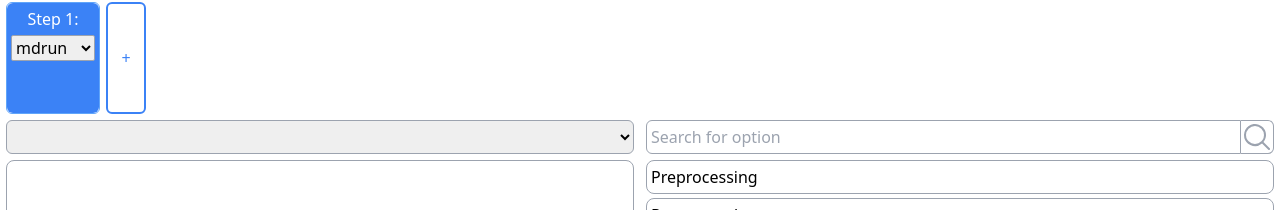
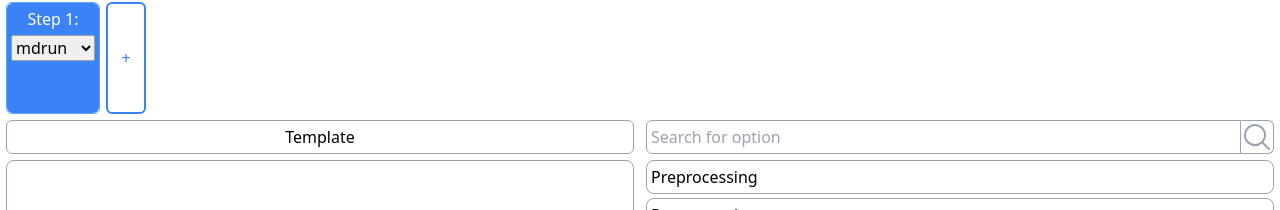
Before and after one commit to Gryffindor2/GMXGUI, a Vue app: page / in a window 1280 px wide. Shown: the part 116-326 px from the top of the page. Built offline with nearby package versions, Linux system fonts and the light colour scheme.

Commit message:
optimise the experience of choosing a template

```diff
--- a/src/App.vue
+++ b/src/App.vue
@@ -23,7 +23,8 @@ const search = ref("");
 const extraVisiable = ref(false);
 const currentStep = ref(0);
 const mdSteps = reactive([{ type: "mdrun", colapsed: true, data: {} }]);
-const templateName = ref("");
+const templateName = ref("Template");
+const templateVisible = ref(false);
 var changed = false;
 
 const clear = () => {
@@ -31,10 +32,8 @@ const clear = () => {
 };
 
 const changeTemplate = (template) => {
-    console.log(2);
     clear();
     mdp.str = template;
-    console.log(3);
 };
 
 const searchTemplate = (templateName) => {
@@ -104,7 +103,6 @@ onMounted(() => {
 });
 
 watch(mdp, () => {
-    console.log(currentStep.value);
     if(currentStep.value == -1) {
         return;
     }
@@ -112,7 +110,6 @@ watch(mdp, () => {
         changed = false
         return;
     }
-    console.log("4");
     mdSteps[currentStep.value].data.mdp = mdp.str;
 });
 
@@ -147,8 +144,8 @@ const newStep = () => {
 </script>
 
 <template>
-
-    <div class="flex flex-col h-screen w-screen">
+    <div class="flex flex-col h-screen w-screen"
+        @click="templateVisible=false">
         <!--copyright-->
         <copyright />
         <!--md file generator-->
@@ -215,14 +212,24 @@ const newStep = () => {
         <div class="flex flex-row flex-1 h-0 mt-1.5">
             <!--left part-->
             <div class="flex flex-col w-6/12 mx-1.5">
-                <select
-                    class="border-gray-400 border px-1 py-1 rounded-md"
-                    v-model="templateName"
-                    @change="changeTemplate(searchTemplate(templateName));">
-                    <template v-for="temp in mdpTemplates">
-                        <option :value="temp.name">{{ temp.name }}</option>
-                    </template>
-                </select>
+                <div @click.stop="" class="flex flex-col relative">
+                    <div class="border-gray-400 border px-1 py-1 rounded-md text-center"
+                        @click="templateVisible=!templateVisible">
+                        {{ templateName }}
+                    </div>
+                    <div class="flex flex-col absolute border-gray-400 border px-1 py-1 rounded-md w-full bg-white"
+                        v-show="templateVisible">
+                        <template v-for="temp in mdpTemplates">
+                            <button
+                                class="hover:bg-gray-200 rounded-md py-1"
+                                @click="templateVisible=false;
+                                        templateName=temp.name;
+                                        changeTemplate(searchTemplate(templateName));">
+                                {{ temp.name }}
+                            </button>
+                        </template>
+                    </div>
+                </div>
                 <textarea
                     id="mdp"
                     v-model="mdp.str"
--- a/src/main.css
+++ b/src/main.css
@@ -676,6 +676,10 @@ video {
   width: 2rem;
 }
 
+.w-full {
+  width: 100%;
+}
+
 .w-screen {
   width: 100vw;
 }
@@ -796,6 +800,11 @@ video {
   background-color: rgb(148 163 184 / var(--tw-bg-opacity));
 }
 
+.bg-white {
+  --tw-bg-opacity: 1;
+  background-color: rgb(255 255 255 / var(--tw-bg-opacity));
+}
+
 .bg-gradient-to-b {
   background-image: linear-gradient(to bottom, var(--tw-gradient-stops));
 }
@@ -808,6 +817,10 @@ video {
 
 .to-white {
   --tw-gradient-to: #fff var(--tw-gradient-to-position);
+}
+
+.p-1 {
+  padding: 0.25rem;
 }
 
 .px-1 {
@@ -910,6 +923,11 @@ video {
   background-color: rgb(96 165 250 / var(--tw-bg-opacity));
 }
 
+.hover\:bg-gray-200:hover {
+  --tw-bg-opacity: 1;
+  background-color: rgb(229 231 235 / var(--tw-bg-opacity));
+}
+
 .hover\:bg-red-400:hover {
   --tw-bg-opacity: 1;
   background-color: rgb(248 113 113 / var(--tw-bg-opacity));
```
